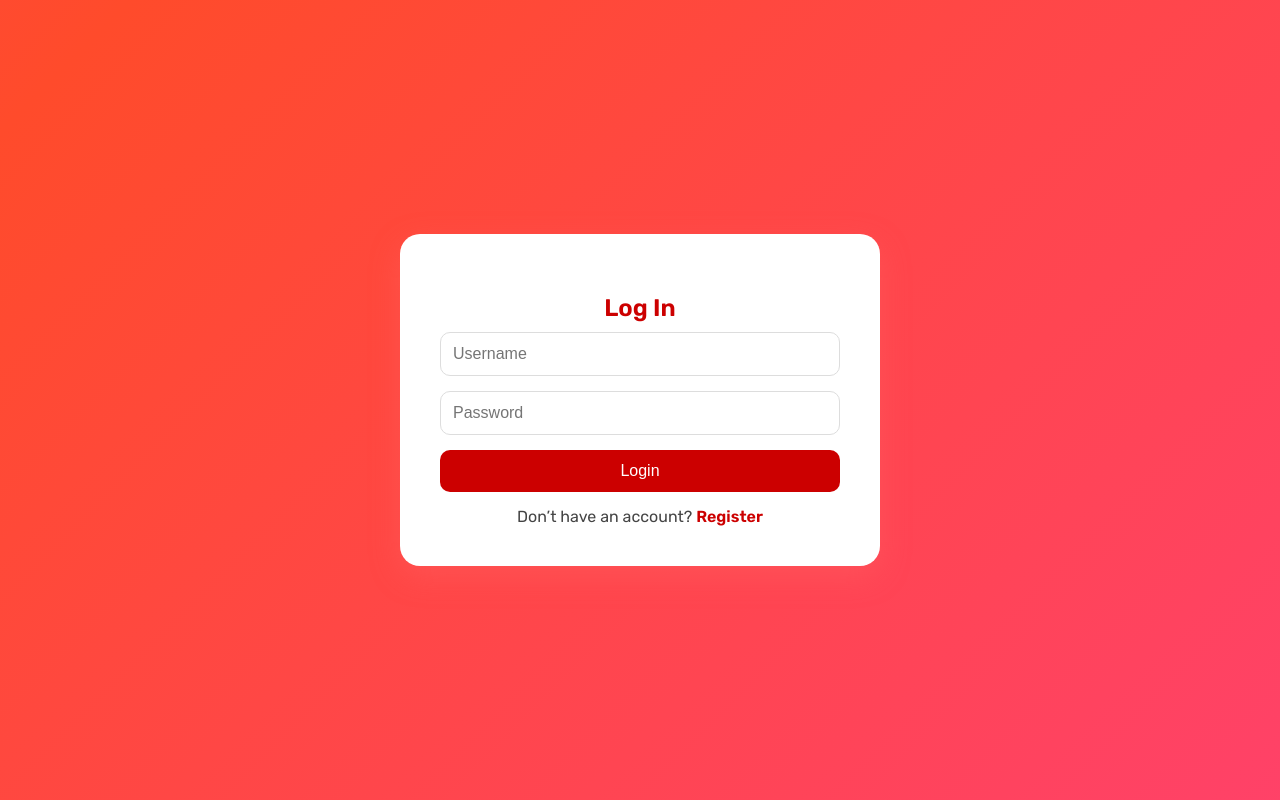
After one commit to Sophie-sd/WebAppNotes, a Django app: page /notes/login/ in a window 1280 px wide. The commit adds this page. Run offline with Django 5.2, Linux system fonts and the light colour scheme.

Commit message:
Added registration to personal account and logout button

```diff
--- a/notes/urls.py
+++ b/notes/urls.py
@@ -2,22 +2,29 @@ from django.contrib import admin
 from django.urls import path
 
 from notes import views as notes_views
-from . import views
 
 urlpatterns = [
+    # Адмінка
     path('admin/', admin.site.urls),
 
-    path('welcome/', notes_views.welcome, name='welcome'),  # Перша сторінка
-    path('home/', notes_views.home, name='home'),  # Вхід у додаток
+    # Основні сторінки
+    path('', notes_views.welcome, name='welcome'),  # перший екран
+    path('login/', notes_views.login_register, name='login_register'),  # форма входу/реєстрації
+    path('home/', notes_views.home, name='home'),  # домашня сторінка
 
-    path('', views.index, name='index'),  # <-- Важливо: тепер форма працює на /notes/
+    # Нотатки
+    path('notes/', notes_views.index, name='index'),  # головна з нотатками
+    path('delete/<int:note_id>/', notes_views.delete_note, name='delete_note'),
+    path('edit/<int:note_id>/', notes_views.edit_note, name='edit_note'),
+    path('ajax-add/', notes_views.ajax_add_note, name='ajax_add_note'),
 
-    path('delete/<int:note_id>/', views.delete_note, name='delete_note'),
-    path('edit/<int:note_id>/', views.edit_note, name='edit_note'),
-    path('ajax-add/', views.ajax_add_note, name='ajax_add_note'),
-    path('trash/', views.trash, name='trash'),
-    path('restore/<int:note_id>/', views.restore_note, name='restore_note'),
-    path('permanent-delete/<int:note_id>/', views.permanent_delete, name='permanent_delete'),
-    path('permanent-delete-all/', views.permanent_delete_all, name='permanent_delete_all'),
-    path('trash/restore_all/', views.restore_all_notes, name='restore_all_notes'),
+    # Корзина
+    path('trash/', notes_views.trash, name='trash'),
+    path('restore/<int:note_id>/', notes_views.restore_note, name='restore_note'),
+    path('permanent-delete/<int:note_id>/', notes_views.permanent_delete, name='permanent_delete'),
+    path('permanent-delete-all/', notes_views.permanent_delete_all, name='permanent_delete_all'),
+    path('trash/restore_all/', notes_views.restore_all_notes, name='restore_all_notes'),
+
+    # Вихід
+    path('logout/', notes_views.logout_view, name='logout'),
 ]
--- a/notes/views.py
+++ b/notes/views.py
@@ -1,24 +1,71 @@
-# notes/views.py
-
 import random
 
+from django.contrib import messages
+from django.contrib.auth import authenticate, login, logout
+from django.contrib.auth.decorators import login_required
+from django.contrib.auth.models import User
 from django.http import JsonResponse
-from django.shortcuts import render, redirect, get_object_or_404
+from django.shortcuts import redirect, render, get_object_or_404
 from django.template.loader import render_to_string
 
 from .models import Note
 
 
 def welcome(request):
+    if request.user.is_authenticated:
+        return redirect('home')
     return render(request, 'notes/welcome.html')
 
 
+def login_register(request):
+    if request.user.is_authenticated:
+        return redirect('home')
+
+    if request.method == 'POST':
+        if 'username' in request.POST and 'password' in request.POST:
+            # Login
+            username = request.POST['username']
+            password = request.POST['password']
+            user = authenticate(request, username=username, password=password)
+            if user:
+                login(request, user)
+                return redirect('home')
+            else:
+                messages.error(request, 'Invalid credentials')
+
+        elif 'password1' in request.POST:
+            # Register
+            username = request.POST['username']
+            email = request.POST.get('email', '')
+            password1 = request.POST['password1']
+            password2 = request.POST['password2']
+            if password1 == password2:
+                if not User.objects.filter(username=username).exists():
+                    user = User.objects.create_user(username=username, email=email, password=password1)
+                    login(request, user)
+                    return redirect('home')
+                else:
+                    messages.error(request, 'Username already exists')
+            else:
+                messages.error(request, 'Passwords do not match')
+
+    return render(request, 'notes/login_register.html')
+
+
+@login_required
 def home(request):
     return render(request, 'notes/home.html')
 
 
-# Головна сторінка з формою + списком нотаток
+def logout_view(request):
+    logout(request)
+    return redirect('welcome')
+
+
 def index(request):
+    if not request.user.is_authenticated:
+        return redirect('login_register')
+
     if request.method == 'POST':
         title = request.POST.get('title')
         content = request.POST.get('content')
@@ -30,23 +77,20 @@ def index(request):
     return render(request, 'notes/index.html', {'notes': notes})
 
 
-# Видалення нотатки
 def delete_note(request, note_id):
     note = get_object_or_404(Note, id=note_id)
-    note.delete()
+    note.is_deleted = True
+    note.save()
     return redirect('index')
 
 
-# Редагування нотатки
 def edit_note(request, note_id):
     note = get_object_or_404(Note, id=note_id)
-
     if request.method == 'POST':
         note.title = request.POST.get('title')
         note.content = request.POST.get('content')
         note.save()
         return redirect('index')
-
     return render(request, 'notes/edit_note.html', {'note': note})
 
 
@@ -57,7 +101,6 @@ def ajax_add_note(request):
         note = Note.objects.create(title=title, content=content)
 
         if random.choice([True, False]):
-            # Повертаємо JSON
             return JsonResponse({
                 'type': 'json',
                 'note': {
@@ -66,7 +109,6 @@ def ajax_add_note(request):
                 }
             })
         else:
-            # Повертаємо готовий HTML
             html = render_to_string('notes/partials/note_card.html', {'note': note})
             return JsonResponse({
                 'type': 'html',
@@ -74,15 +116,6 @@ def ajax_add_note(request):
             })
 
 
-# Переміщення нотатки в корзину замість видалення
-def delete_note(request, note_id):
-    note = get_object_or_404(Note, id=note_id)
-    note.is_deleted = True
-    note.save()
-    return redirect('index')
-
-
-# Корзина
 def trash(request):
     notes = Note.objects.filter(is_deleted=True).order_by('-updated_at')
     return render(request, 'notes/trash.html', {'notes': notes})
--- /dev/null
+++ b/templates/notes/login_register.html
@@ -0,0 +1,160 @@
+{% load static %}
+<!DOCTYPE html>
+<html lang="uk">
+<head>
+    <meta charset="UTF-8">
+    <title>Login or Register</title>
+    <link href="https://fonts.googleapis.com/css2?family=Rubik:wght@400;600&display=swap" rel="stylesheet">
+    <style>
+        body {
+            margin: 0;
+            padding: 0;
+            font-family: 'Rubik', sans-serif;
+            background: linear-gradient(-45deg, #ff4b2b, #ff416c, #ff4b2b, #ff416c);
+            background-size: 300% 300%;
+            animation: gradientFlow 10s ease infinite;
+            height: 100vh;
+            display: flex;
+            align-items: center;
+            justify-content: center;
+        }
+
+        @keyframes gradientFlow {
+            0% {
+                background-position: 0% 50%;
+            }
+            50% {
+                background-position: 100% 50%;
+            }
+            100% {
+                background-position: 0% 50%;
+            }
+        }
+
+        .container {
+            background-color: white;
+            padding: 40px;
+            border-radius: 20px;
+            box-shadow: 0 10px 30px rgba(255, 100, 100, 0.4);
+            width: 400px;
+            animation: fadeIn 1.2s ease;
+        }
+
+        h2 {
+            text-align: center;
+            margin-bottom: 10px;
+            color: #cc0000;
+        }
+
+        ul {
+            padding-left: 20px;
+            color: #cc0000;
+            font-size: 0.95em;
+            margin-bottom: 15px;
+        }
+
+        form {
+            display: none;
+            flex-direction: column;
+        }
+
+        form.active {
+            display: flex;
+        }
+
+        input {
+            padding: 12px;
+            margin-bottom: 15px;
+            border: 1px solid #ddd;
+            border-radius: 10px;
+            font-size: 1em;
+        }
+
+        button {
+            padding: 12px;
+            border: none;
+            border-radius: 10px;
+            background-color: #cc0000;
+            color: white;
+            font-size: 1em;
+            cursor: pointer;
+            transition: 0.3s ease;
+        }
+
+        button:hover {
+            background-color: #e60000;
+        }
+
+        .switch {
+            text-align: center;
+            margin-top: 15px;
+            color: #444;
+        }
+
+        .switch a {
+            color: #cc0000;
+            text-decoration: none;
+            font-weight: bold;
+        }
+
+        @keyframes fadeIn {
+            from {
+                opacity: 0;
+                transform: scale(0.9);
+            }
+            to {
+                opacity: 1;
+                transform: scale(1);
+            }
+        }
+    </style>
+</head>
+<body>
+<div class="container">
+    <h2 id="form-title">Log In</h2>
+
+    {% if messages %}
+        <ul>
+            {% for message in messages %}
+                <li>{{ message }}</li>
+            {% endfor %}
+        </ul>
+    {% endif %}
+
+    <!-- Login Form -->
+    <form id="login-form" class="active" method="POST" action="{% url 'login_register' %}">
+        {% csrf_token %}
+        <input type="text" name="username" placeholder="Username" required>
+        <input type="password" name="password" placeholder="Password" required>
+        <button type="submit">Login</button>
+        <div class="switch">
+            Don’t have an account?
+            <a href="#" onclick="switchForm('register')">Register</a>
+        </div>
+    </form>
+
+    <!-- Register Form -->
+    <form id="register-form" method="POST" action="{% url 'login_register' %}">
+        {% csrf_token %}
+        <input type="text" name="username" placeholder="Username" required>
+        <input type="email" name="email" placeholder="Email">
+        <input type="password" name="password1" placeholder="Password" required>
+        <input type="password" name="password2" placeholder="Confirm Password" required>
+        <button type="submit">Register</button>
+        <div class="switch">
+            Already have an account?
+            <a href="#" onclick="switchForm('login')">Log In</a>
+        </div>
+    </form>
+</div>
+
+<script>
+    function switchForm(form) {
+        document.getElementById('login-form').classList.remove('active');
+        document.getElementById('register-form').classList.remove('active');
+        document.getElementById('form-title').textContent = form === 'login' ? 'Log In' : 'Register';
+        document.getElementById(form + '-form').classList.add('active');
+    }
+</script>
+</body>
+</html>
```
Also changed, not shown: notes/templates/notes/index.html (+9 -0 lines), notes_project/settings.py (+3 -6 lines), templates/notes/welcome.html (+48 -13 lines), db.sqlite3.
